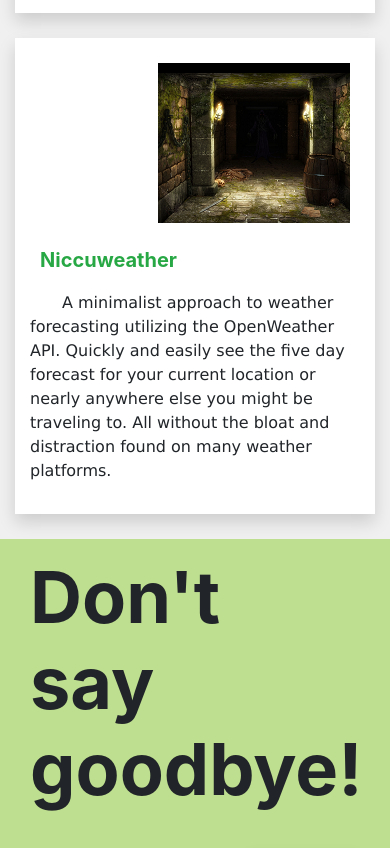
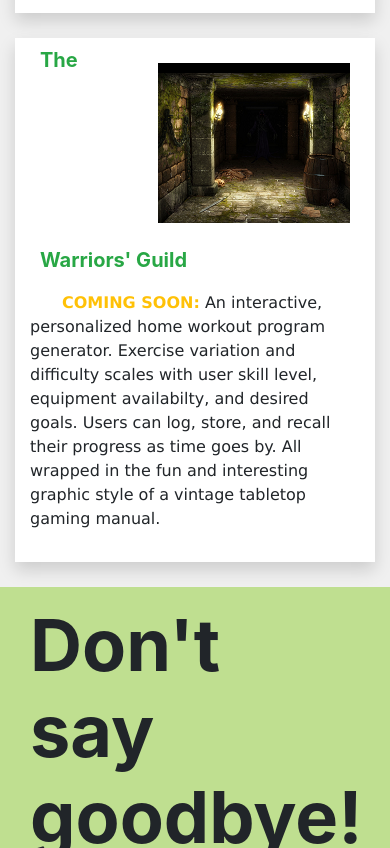
Before and after one commit to nlamonaco86/Portfolio, a plain HTML site: page index.html in a window 390 px wide. Shown: the part 2572-3420 px from the top of the page. Drawn offline with nearby package versions, Linux system fonts and the light colour scheme.

Commit message:
troubleshooting on mobile

```diff
--- a/index.html
+++ b/index.html
@@ -160,12 +160,15 @@
                     <div>
                         <a href="#"><img src="./assets/imgs/wg.png" class="align-self-center ml-3 padText wrapR"
                                 alt="placeholder"></a>
-                        <h5 class="padHeading titleText mt-0 mb-1"><a href="#" class="text-success">Niccuweather</a></h5>
-                        <p class="padText">&emsp;&emsp;A minimalist approach to weather forecasting
-                            utilizing the OpenWeather API. Quickly and easily see
-                            the five day forecast for your current location or nearly anywhere else you
-                            might be traveling to. All without the
-                            bloat and distraction found on many weather platforms.
+                        <h5 class="padHeading titleText mt-0 mb-1"><a href="#" class="text-success">The
+                                Warriors' Guild</a></h5>
+                        <p class="padText"><span class="font-weight-bold text-warning">&emsp;&emsp;COMING SOON:</span>
+                            An
+                            interactive, personalized home workout program generator. Exercise variation
+                            and difficulty scales with user skill level, equipment availabilty, and
+                            desired goals. Users can log, store,
+                            and recall their progress as time goes by. All wrapped in the fun and
+                            interesting graphic style of a vintage tabletop gaming manual.
                         </p>
                     </div>
 
```
